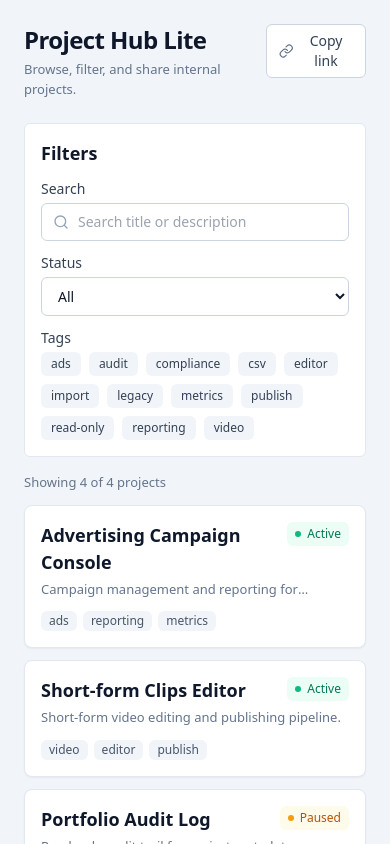
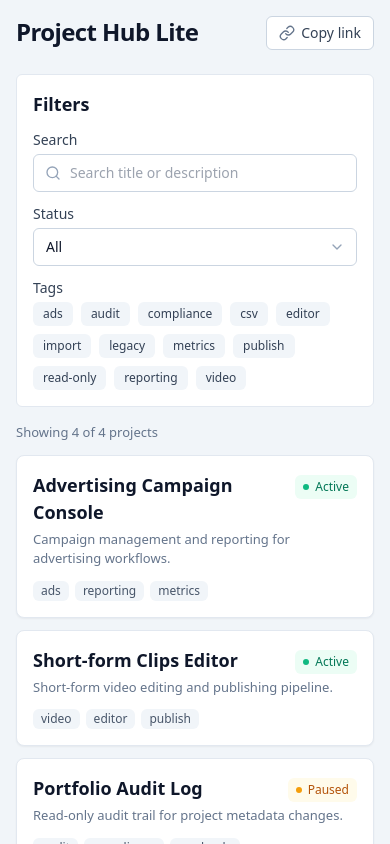
Before and after one commit to RizWaaN3024/project-hub, a React (Vite) app: page / in a window 390 px wide. Shown: the top 844 px of the page. Built offline with nearby package versions, Linux system fonts and the light colour scheme.

Commit message:
polish: visual refinement (lucide icons, status badge, mobile layout)

```diff
--- a/src/App.css
+++ b/src/App.css
@@ -1,7 +1,13 @@
 .app-shell {
   max-width: 960px;
   margin: 0 auto;
-  padding: 1.5rem;
+  padding: 1rem;
+}
+
+@media (min-width: 640px) {
+  .app-shell {
+    padding: 1.5rem;
+  }
 }
 
 @keyframes detail-slide-in {
--- a/src/App.tsx
+++ b/src/App.tsx
@@ -90,12 +90,12 @@ export default function App() {
       </a>
       <div className="app-shell">
         <main aria-labelledby="app-title">
-          <div className="mb-6 flex items-start justify-between gap-3">
-            <div>
+          <div className="mb-6 flex flex-wrap items-start justify-between gap-3">
+            <div className="min-w-0 flex-1">
               <Text as="h1" id="app-title" tone="title" className="!mb-0 !text-2xl !font-semibold tracking-tight">
                 Project Hub Lite
               </Text>
-              <Text tone="muted" className="!mt-1">
+              <Text tone="muted" className="!mt-1 hidden sm:block">
                 Browse, filter, and share internal projects.
               </Text>
             </div>
--- a/src/features/detail/ProjectDetail.tsx
+++ b/src/features/detail/ProjectDetail.tsx
@@ -44,7 +44,7 @@ export function ProjectDetail({ project, onClose }: Props) {
         tabIndex={-1}
         className="detail-panel absolute right-0 top-0 flex h-full w-full max-w-md flex-col overflow-y-auto bg-white shadow-2xl focus-visible:outline focus-visible:outline-2 focus-visible:outline-sky-500"
       >
-        <header className="flex items-start justify-between gap-3 border-b border-slate-200 px-6 py-4">
+        <header className="flex items-start justify-between gap-3 border-b border-slate-200 px-4 py-4 sm:px-6">
           <div className="min-w-0 flex-1">
             <div className="mb-2">
               <StatusBadge status={project.status} />
@@ -68,7 +68,7 @@ export function ProjectDetail({ project, onClose }: Props) {
           </button>
         </header>
 
-        <div className="flex-1 px-6 py-4">
+        <div className="flex-1 px-4 py-4 sm:px-6">
           <Text as="p" id="detail-description" tone="body">
             {project.description}
           </Text>
--- a/src/features/list/EmptyState.tsx
+++ b/src/features/list/EmptyState.tsx
@@ -7,7 +7,7 @@ type Props = {
 
 export function EmptyState({ onClearFilters }: Props) {
   return (
-    <div className="rounded-md border border-slate-200 bg-white p-10 text-center">
+    <div className="rounded-md border border-slate-200 bg-white p-6 text-center sm:p-10">
       <div
         aria-hidden="true"
         className="mx-auto mb-3 flex h-10 w-10 items-center justify-center rounded-full bg-slate-100 text-slate-500"
--- a/src/features/list/Filters.tsx
+++ b/src/features/list/Filters.tsx
@@ -1,5 +1,5 @@
 import { useEffect, useRef, useState, type ChangeEvent } from "react";
-import { Search } from "lucide-react";
+import { ChevronDown, Search } from "lucide-react";
 import { Button, Stack, Text } from "@/ui-stub";
 import type { ProjectStatus } from "@/types";
 import type { UrlState } from "@/hooks/useUrlState";
@@ -105,11 +105,12 @@ export function Filters({ state, setState, allTags }: Props) {
           <label htmlFor="filter-status" className="text-sm font-medium text-slate-700">
             Status
           </label>
+          <div className="relative">
             <select
               id="filter-status"
               value={state.status ?? ""}
               onChange={handleStatus}
-            className="rounded-md border border-slate-300 bg-white px-3 py-2 text-sm focus-visible:outline focus-visible:outline-2 focus-visible:outline-sky-500"
+              className="w-full appearance-none rounded-md border border-slate-300 bg-white py-2 pl-3 pr-9 text-sm focus-visible:outline focus-visible:outline-2 focus-visible:outline-sky-500"
             >
               {STATUS_OPTIONS.map((opt) => (
                 <option key={opt.value} value={opt.value}>
@@ -117,6 +118,11 @@ export function Filters({ state, setState, allTags }: Props) {
                 </option>
               ))}
             </select>
+            <ChevronDown
+              aria-hidden="true"
+              className="pointer-events-none absolute right-3 top-1/2 h-4 w-4 -translate-y-1/2 text-slate-400"
+            />
+          </div>
         </div>
 
         <div className="flex flex-col gap-1">
--- a/src/features/list/ProjectListItem.tsx
+++ b/src/features/list/ProjectListItem.tsx
@@ -35,12 +35,14 @@ export function ProjectListItem({ project, isSelected, onSelect }: Props) {
         />
       )}
       <div className="flex items-start justify-between gap-3">
-        <Text as="h3" tone="title" className="!mb-0">
+        <Text as="h3" tone="title" className="!mb-0 min-w-0 flex-1">
           {project.title}
         </Text>
-        <StatusBadge status={project.status} />
+        <div className="shrink-0">
+          <StatusBadge status={project.status} />
+        </div>
       </div>
-      <Text tone="muted" className="!mt-1 line-clamp-1">
+      <Text tone="muted" className="!mt-1 line-clamp-2 sm:line-clamp-1">
         {project.description}
       </Text>
       <div className="mt-3 flex flex-wrap items-center gap-1.5">
```
Also changed, not shown: 1 other file (tests, documents, lock files or other folders). Lines whose indentation alone changed are shown as unchanged.
